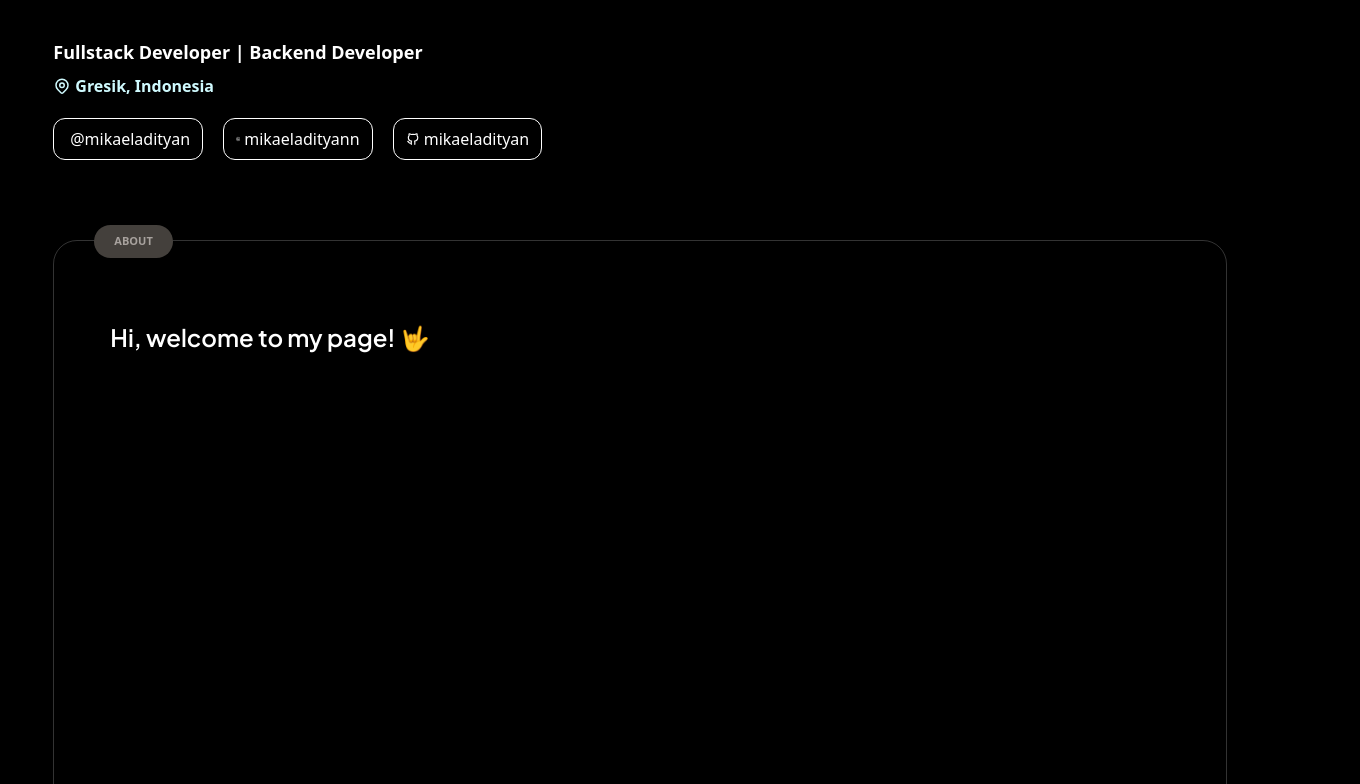
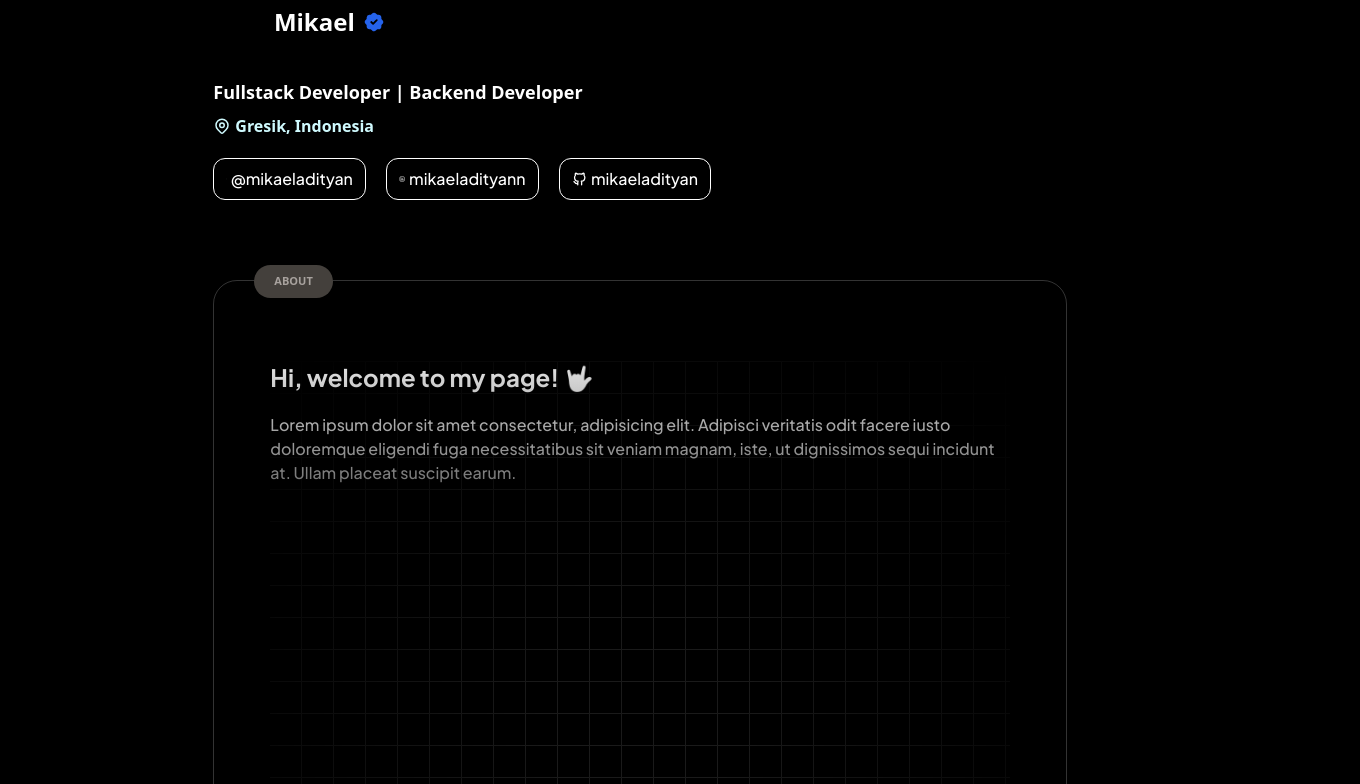
Before and after one commit to mikaeladityan/mikaelan, a Next.js app: page /about in a window 1280 px wide. Shown: the part 436-1220 px from the top of the page, 1360 px wide, since content can reach past the window. Built offline with nearby package versions, Linux system fonts and the light colour scheme.

Commit message:
Update About Page View

```diff
--- a/src/pages/about/index.tsx
+++ b/src/pages/about/index.tsx
@@ -10,12 +10,13 @@ import { Plus_Jakarta_Sans } from "next/font/google";
 import Image from "next/image";
 import Link from "next/link";
 
-const H2 = Plus_Jakarta_Sans({ weight: "600", display: "swap", subsets: ["latin"] });
+const H2 = Plus_Jakarta_Sans({ weight: "700", display: "swap", subsets: ["latin"] });
+const P = Plus_Jakarta_Sans({ weight: "500", display: "swap", subsets: ["latin"] });
 
 const AboutPage = () => {
 	return (
 		<>
-			<header className="w-11/12 mx-auto">
+			<header className="w-8/12 mx-auto">
 				<div className="bg-gradient-to-b from-cyan-800 to-black w-full text-center py-14 rounded-3xl relative">
 					<h1 className="font-black text-8xl tracking-widest text-black">ABOUT PAGE</h1>
 					<div className="absolute top-5 right-5">
@@ -37,7 +38,7 @@ const AboutPage = () => {
 				</div>
 			</header>
 			{/* Photos */}
-			<div className="relative left-20 -top-20 w-full text-center">
+			<div className="relative left-5 -top-10 w-8/12 mx-auto text-center">
 				<div className="w-48 h-48 text-center">
 					<Image
 						src={"/images/img_01.jpg"}
@@ -56,43 +57,52 @@ const AboutPage = () => {
 				</div>
 			</div>
 
-			<section className="relative w-11/12 mx-auto">
+			<section className="relative w-8/12 mx-auto top-10">
 				<h3 className="font-semibold text-lg">Fullstack Developer | Backend Developer</h3>
 				<h5 className="flex items-center text-cyan-100 font-semibold justify-start gap-1 mt-2 mb-5">
 					<IconMapPin size={18} /> Gresik, Indonesia
 				</h5>
 
-				<div className="w-5/12 grid grid-cols-3 gap-5">
+				<div className="w-7/12 grid grid-cols-3 gap-5">
 					<Link
 						href={"https://instagram.com/mikaeladityan"}
-						className="flex relative items-center justify-center gap-1 w-full px-3 py-2 rounded-xl border border-white text-white"
+						className={`flex relative items-center justify-center gap-1 w-full px-3 py-2 rounded-xl border border-white text-white ${P.className}`}
 					>
 						<IconBrandInstagram size={22} /> @mikaeladityan
 					</Link>
 
 					<Link
 						href={"https://id.linkedin.com/in/mikaeladityan"}
-						className="flex relative items-center justify-center gap-1 w-full px-3 py-2 rounded-xl border border-white text-white"
+						className={`flex relative items-center justify-center gap-1 w-full px-3 py-2 rounded-xl border border-white text-white ${P.className}`}
 					>
 						<IconBrandLinkedin size={22} /> mikaeladityann
 					</Link>
 
 					<Link
 						href={"https://github.com/mikaeladityan"}
-						className="flex relative items-center justify-center gap-1 w-full px-3 py-2 rounded-xl border border-white text-white"
+						className={`flex relative items-center justify-center gap-1 w-full px-3 py-2 rounded-xl border border-white text-white ${P.className}`}
 					>
 						<IconBrandGithub size={22} /> mikaeladityan
 					</Link>
 				</div>
 			</section>
 
-			<main className="relative w-11/12 mx-auto h-screen border border-white/20 rounded-3xl mt-20 px-14 pt-20">
+			<main className="relative w-8/12 mx-auto h-screen border border-white/20 rounded-3xl mt-20 px-14 pt-20 top-10">
 				<div className="absolute -top-4 left-10">
 					<div className="px-5 py-2 rounded-full bg-stone-700 text-stone-400 text-[11px] font-bold">ABOUT</div>
 				</div>
-				<article>
-					<h1 className={`${H2.className} text-2xl`}>Hi, welcome to my page! 🤟</h1>
-				</article>
+				<div className="h-full w-full bg-black  bg-grid-white/[0.1] relative">
+					{/* Radial gradient for the container to give a faded look */}
+					<div className="absolute pointer-events-none inset-0 z-10 flex items-center justify-center bg-black [mask-image:radial-gradient(ellipse_at_center,transparent_20%,black)]"></div>
+					<article className="relative !z-20 bg-clip-text text-transparent bg-gradient-to-b from-neutral-200 to-neutral-500">
+						<h1 className={`${H2.className} text-2xl`}>Hi, welcome to my page! 🤟</h1>
+						<p className={`${P.className} mt-5`}>
+							Lorem ipsum dolor sit amet consectetur, adipisicing elit. Adipisci veritatis odit facere iusto doloremque
+							eligendi fuga necessitatibus sit veniam magnam, iste, ut dignissimos sequi incidunt at. Ullam placeat
+							suscipit earum.
+						</p>
+					</article>
+				</div>
 			</main>
 		</>
 		// <div className="w-full h-[40rem] flex items-center justify-center">
```
